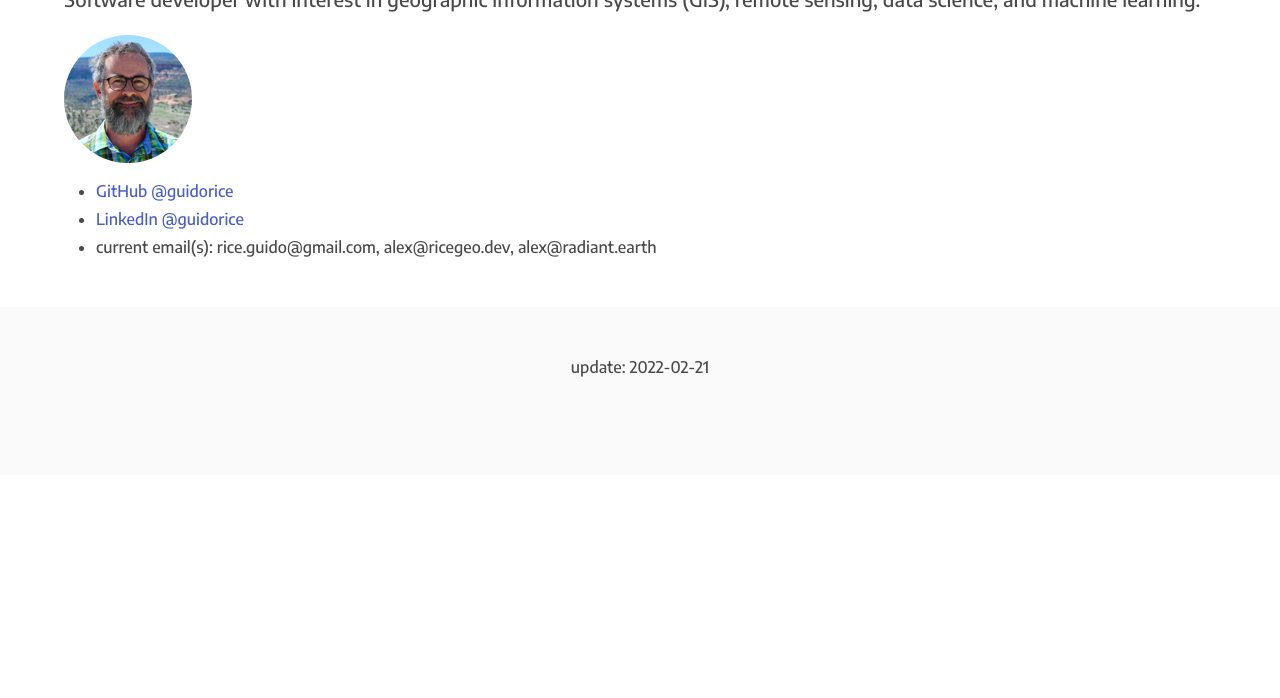
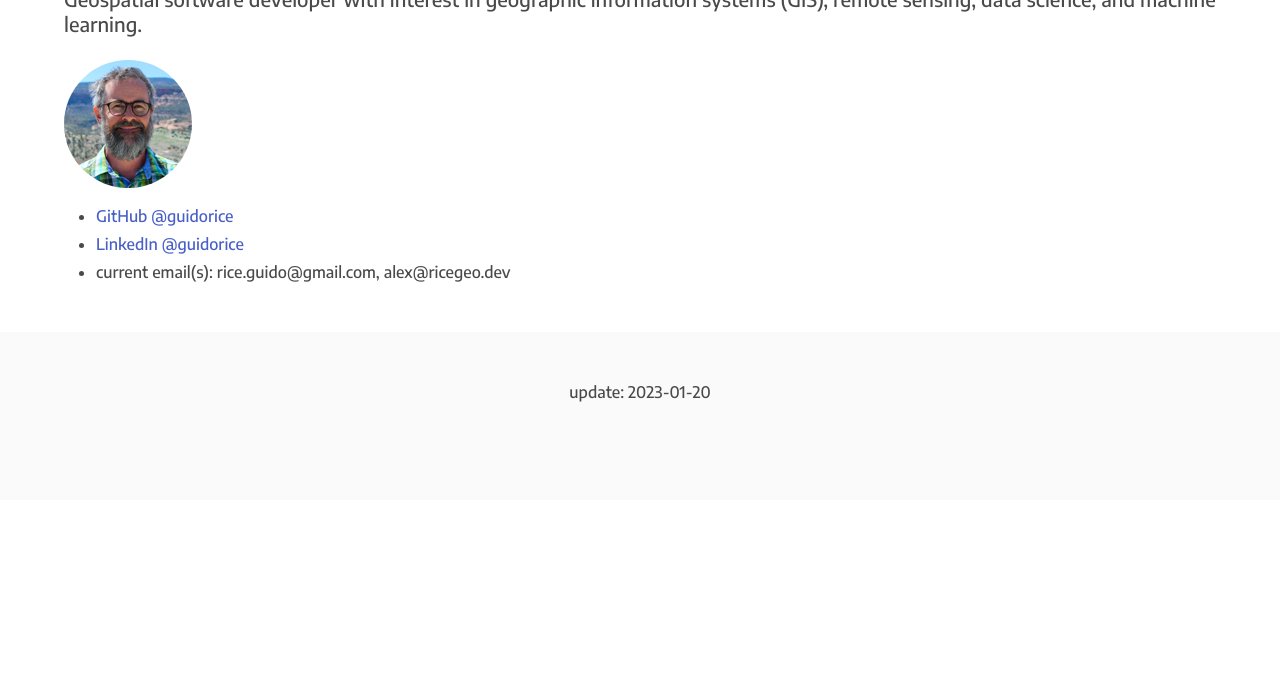
Before and after one commit to guidorice/guidorice.github.io, a plain HTML site: page index.html in a window 1280 px wide. Shown: the part 102-800 px from the top of the page. Drawn offline with nearby package versions, Linux system fonts and the light colour scheme.

Commit message:
Update index.html

```diff
--- a/index.html
+++ b/index.html
@@ -19,7 +19,7 @@
         Alex G Rice
       </h1>
       <p class="subtitle">
-        Software developer with interest in geographic information systems (GIS), remote sensing, data science, and machine learning.
+        Geospatial software developer with interest in geographic information systems (GIS), remote sensing, data science, and machine learning.
       <figure class="image is-128x128">
         <img class="is-rounded" src="images/alex_mug.png" width="128" height="128" alt="Alex G Rice">
       </figure>
@@ -28,7 +28,7 @@
         <ul>
           <li><a href="https://github.com/guidorice">GitHub @guidorice</a></li>
           <li><a href="https://www.linkedin.com/in/guidorice/">LinkedIn @guidorice</a></li>
-          <li>current email(s): rice.guido@gmail.com, alex@ricegeo.dev, alex@radiant.earth</li>
+          <li>current email(s): rice.guido@gmail.com, alex@ricegeo.dev</li>
         </ul>
       </div>
     </div>
@@ -36,7 +36,7 @@
   <footer class="footer">
     <div class="content has-text-centered">
       <p>
-        update: 2022-02-21
+        update: 2023-01-20
       </p>
     </div>
   </footer>
```
